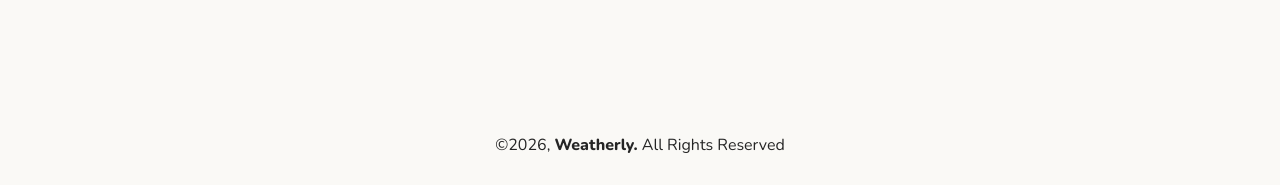
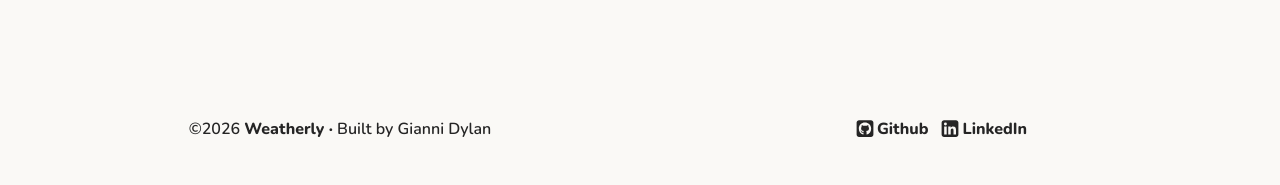
Before and after one commit to giannidylancbhg/weatherly, a React (Vite) app: page / in a window 1280 px wide. Shown: the part 612-797 px from the top of the page. Built offline with nearby package versions, Linux system fonts and the light colour scheme; no server answers.

Commit message:
feat: add social links to footer

```diff
--- a/src/components/Footer/Footer.css
+++ b/src/components/Footer/Footer.css
@@ -1,11 +1,47 @@
 .footer {
   display: flex;
-  justify-content: center;
+  justify-content: space-between;
   align-items: center;
 
-  padding: 2rem;
+  padding: 3rem 2.5rem;
+  font-weight: 600;
 }
 
 .footer span {
   font-weight: 800;
 }
+
+.footer .text {
+  flex: 1;
+  display: flex;
+  justify-content: center;
+}
+
+.footer .social-links {
+  flex: 1;
+  display: flex;
+  justify-content: center;
+  align-items: center;
+  gap: 10px;
+}
+
+.footer .social-links a {
+  display: flex;
+  justify-content: center;
+  align-items: center;
+  gap: 2;
+  font-size: 1rem;
+  color: var(--text-black);
+  text-decoration: none;
+  font-weight: 800;
+}
+.footer .social-links a .icon {
+  font-size: 1.2rem;
+}
+
+@media (max-width: 710px) {
+  .footer {
+    flex-direction: column;
+    gap: 1rem;
+  }
+}
--- a/src/components/Footer/Footer.jsx
+++ b/src/components/Footer/Footer.jsx
@@ -1,9 +1,30 @@
+import { FontAwesomeIcon } from "@fortawesome/react-fontawesome";
+import {
+  faSquareGithub,
+  faSquareLinkedin,
+} from "@fortawesome/free-brands-svg-icons";
 import "./Footer.css";
 
 export default function Footer() {
   return (
     <footer className="footer">
-      &copy;2026,&nbsp;<span>Weatherly.</span>&nbsp;All Rights Reserved
+      <div className="text">
+        <p>
+          &copy;2026&nbsp;<span>Weatherly ·</span>&nbsp;Built by Gianni Dylan
+        </p>
+      </div>
+
+      <div className="social-links">
+        <a href="https://github.com/giannidylancbhg" target="_blank">
+          <FontAwesomeIcon icon={faSquareGithub} className="icon" />
+          Github
+        </a>
+
+        <a href="https://www.linkedin.com/in/giannidylan/" target="_blank">
+          <FontAwesomeIcon icon={faSquareLinkedin} className="icon" />
+          LinkedIn
+        </a>
+      </div>
     </footer>
   );
 }
--- a/src/components/Weather/Forecast/Forecast.css
+++ b/src/components/Weather/Forecast/Forecast.css
@@ -27,7 +27,7 @@
 .forecast-card {
   display: flex;
   flex-direction: column;
-  gap: 2rem;
+  gap: 1rem;
 
   background-color: var(--secondary-color);
   height: fit-content;
```
